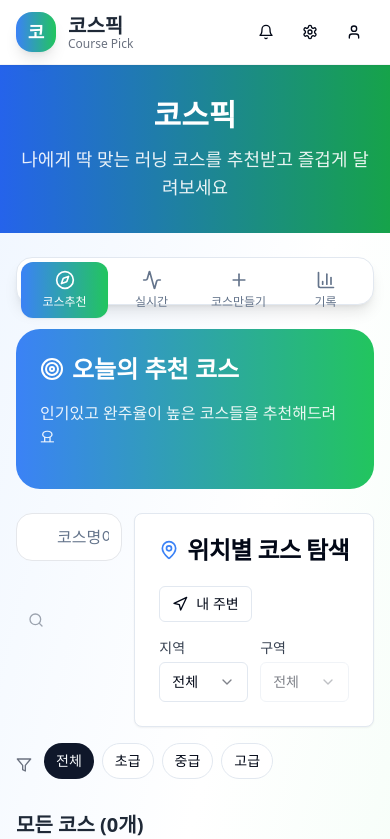
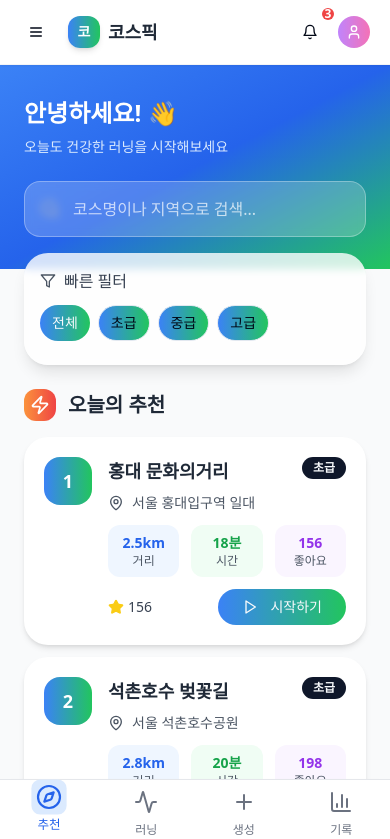
Before and after one commit to yeezy-com/stride-track-explore, a React (Vite) app: page / in a window 390 px wide. Shown: the top 839 px of the page. Built offline with nearby package versions, Linux system fonts and the light colour scheme.

Commit message:
Refactor: Apply app-like UI/UX design
Restructure the UI/UX to align with a mobile application format.

```diff
--- a/src/components/course/CourseRecommendation.tsx
+++ b/src/components/course/CourseRecommendation.tsx
@@ -1,11 +1,10 @@
-
 import React, { useState } from 'react';
 import { Card, CardContent, CardHeader, CardTitle } from '@/components/ui/card';
 import { Button } from '@/components/ui/button';
 import { Badge } from '@/components/ui/badge';
 import { Dialog, DialogContent } from '@/components/ui/dialog';
 import { Input } from '@/components/ui/input';
-import { MapPin, Clock, Heart, Users, Search, Filter, Play, Star, Target } from 'lucide-react';
+import { MapPin, Clock, Heart, Users, Search, Filter, Play, Star, Target, Zap } from 'lucide-react';
 import { ImprovedCourseMap } from './ImprovedCourseMap';
 import { CourseDetail } from './CourseDetail';
 import { LocationFilter } from './LocationFilter';
@@ -44,79 +43,34 @@ export const CourseRecommendation = () => {
     .slice(0, 3);
 
   return (
-    <div className="space-y-6">
-      {/* 추천 섹션 */}
-      <div className="bg-gradient-to-r from-blue-500 to-green-500 rounded-3xl p-6 text-white">
-        <div className="flex items-center gap-2 mb-4">
-          <Target className="w-6 h-6" />
-          <h2 className="text-2xl font-bold">오늘의 추천 코스</h2>
-        </div>
-        <p className="opacity-90 mb-4">인기있고 완주율이 높은 코스들을 추천해드려요</p>
-
-        <div className="grid gap-3">
-          {recommendedCourses.map((course, index) => (
-            <div
-              key={course.id}
-              className="bg-white/20 backdrop-blur-sm rounded-2xl p-4 cursor-pointer hover:bg-white/30 transition-all"
-              onClick={() => setSelectedCourse(course)}
-            >
-              <div className="flex items-center justify-between">
-                <div className="flex items-center gap-3">
-                  <div className="bg-white/30 rounded-full w-8 h-8 flex items-center justify-center">
-                    <span className="text-white font-bold">{index + 1}</span>
-                  </div>
-                  <div>
-                    <h3 className="font-semibold">{course.name}</h3>
-                    <div className="flex items-center gap-2 text-sm opacity-90">
-                      <MapPin className="w-3 h-3" />
-                      {course.location} • {course.distance}km
-                    </div>
-                  </div>
-                </div>
-                <div className="flex items-center gap-2">
-                  <div className="flex items-center gap-1 text-sm">
-                    <Star className="w-4 h-4 fill-yellow-300 text-yellow-300" />
-                    <span>{course.likes}</span>
-                  </div>
-                  <Button
-                    size="sm"
-                    variant="secondary"
-                    className="rounded-full bg-white/30 hover:bg-white/50 text-white border-0"
-                    onClick={(e) => {
-                      e.stopPropagation();
-                      handleStartRunning(course);
-                    }}
-                  >
-                    <Play className="w-3 h-3 mr-1" />
-                    시작
-                  </Button>
-                </div>
-              </div>
-            </div>
-          ))}
-        </div>
+    <div className="h-full overflow-y-auto bg-gray-50">
+      {/* 상단 인사말 섹션 */}
+      <div className="bg-gradient-to-br from-blue-500 via-blue-600 to-green-500 px-6 py-8 text-white">
+        <div className="mb-6">
+          <h1 className="text-2xl font-bold mb-2">안녕하세요! 👋</h1>
+          <p className="text-blue-100 text-sm">오늘도 건강한 러닝을 시작해보세요</p>
         </div>
 
-      {/* 검색 및 필터 */}
-      <div className="space-y-4">
-        <div className="flex gap-3">
-          <div className="relative flex-1">
-            <Search className="absolute left-3 top-1/2 transform -translate-y-1/2 h-4 w-4 text-gray-400" />
+        {/* 검색 바 */}
+        <div className="relative">
+          <Search className="absolute left-4 top-1/2 transform -translate-y-1/2 h-5 w-5 text-gray-400" />
           <Input
             placeholder="코스명이나 지역으로 검색..."
             value={searchTerm}
             onChange={(e) => setSearchTerm(e.target.value)}
-              className="pl-10 rounded-2xl border-gray-200 h-12"
+            className="pl-12 bg-white/20 backdrop-blur-sm border-white/30 text-white placeholder:text-white/70 h-14 rounded-2xl"
           />
         </div>
-          <LocationFilter
-            currentLocation={selectedLocation}
-            onLocationChange={setSelectedLocation}
-          />
       </div>
 
-        <div className="flex items-center gap-3">
-          <Filter className="w-4 h-4 text-gray-500" />
+      <div className="px-6 -mt-4 space-y-6">
+        {/* 빠른 필터 */}
+        <Card className="bg-white/80 backdrop-blur-sm border-0 shadow-lg rounded-3xl">
+          <CardContent className="p-4">
+            <div className="flex items-center gap-2 mb-3">
+              <Filter className="w-4 h-4 text-gray-600" />
+              <span className="font-medium text-gray-700">빠른 필터</span>
+            </div>
             <div className="flex gap-2 overflow-x-auto pb-2">
               {['전체', '초급', '중급', '고급'].map((difficulty) => (
                 <Button
@@ -124,34 +78,131 @@ export const CourseRecommendation = () => {
                   variant={selectedDifficulty === difficulty ? 'default' : 'outline'}
                   size="sm"
                   onClick={() => setSelectedDifficulty(difficulty)}
-                className="rounded-full min-w-fit"
+                  className="rounded-full min-w-fit bg-gradient-to-r from-blue-500 to-green-500 hover:from-blue-600 hover:to-green-600"
                 >
                   {difficulty}
                 </Button>
               ))}
             </div>
+          </CardContent>
+        </Card>
+
+        {/* 오늘의 추천 */}
+        <div>
+          <div className="flex items-center gap-3 mb-4">
+            <div className="w-8 h-8 bg-gradient-to-r from-orange-400 to-red-500 rounded-xl flex items-center justify-center">
+              <Zap className="w-5 h-5 text-white" />
+            </div>
+            <h2 className="text-xl font-bold text-gray-800">오늘의 추천</h2>
+          </div>
+
+          <div className="space-y-3">
+            {recommendedCourses.slice(0, 2).map((course, index) => (
+              <Card
+                key={course.id}
+                className="cursor-pointer hover:shadow-xl transition-all duration-300 border-0 shadow-md rounded-3xl bg-white transform hover:-translate-y-1"
+                onClick={() => setSelectedCourse(course)}
+              >
+                <CardContent className="p-5">
+                  <div className="flex items-start gap-4">
+                    <div className="w-12 h-12 bg-gradient-to-r from-blue-500 to-green-500 rounded-2xl flex items-center justify-center flex-shrink-0">
+                      <span className="text-white font-bold text-lg">{index + 1}</span>
+                    </div>
+                    <div className="flex-1 min-w-0">
+                      <div className="flex items-start justify-between mb-2">
+                        <h3 className="font-bold text-lg text-gray-800 truncate">{course.name}</h3>
+                        <Badge
+                          variant={course.difficulty === '초급' ? 'default' :
+                                 course.difficulty === '중급' ? 'secondary' : 'destructive'}
+                          className="rounded-full ml-2"
+                        >
+                          {course.difficulty}
+                        </Badge>
+                      </div>
+                      <div className="flex items-center gap-2 text-sm text-gray-600 mb-3">
+                        <MapPin className="w-4 h-4" />
+                        <span className="truncate">{course.location}</span>
+                      </div>
+                      <div className="grid grid-cols-3 gap-3 mb-3">
+                        <div className="text-center bg-blue-50 rounded-xl p-2">
+                          <div className="text-sm font-bold text-blue-600">{course.distance}km</div>
+                          <div className="text-xs text-gray-600">거리</div>
+                        </div>
+                        <div className="text-center bg-green-50 rounded-xl p-2">
+                          <div className="text-sm font-bold text-green-600">{course.estimatedTime}</div>
+                          <div className="text-xs text-gray-600">시간</div>
+                        </div>
+                        <div className="text-center bg-purple-50 rounded-xl p-2">
+                          <div className="text-sm font-bold text-purple-600">{course.likes}</div>
+                          <div className="text-xs text-gray-600">좋아요</div>
+                        </div>
+                      </div>
+                      <div className="flex items-center justify-between">
+                        <div className="flex items-center gap-1">
+                          <Star className="w-4 h-4 fill-yellow-400 text-yellow-400" />
+                          <span className="text-sm font-medium text-gray-700">{course.likes}</span>
+                        </div>
+                        <Button
+                          size="sm"
+                          className="rounded-full bg-gradient-to-r from-blue-500 to-green-500 hover:from-blue-600 hover:to-green-600 px-6"
+                          onClick={(e) => {
+                            e.stopPropagation();
+                            handleStartRunning(course);
+                          }}
+                        >
+                          <Play className="w-4 h-4 mr-1" />
+                          시작하기
+                        </Button>
+                      </div>
+                    </div>
+                  </div>
+                </CardContent>
+              </Card>
+            ))}
           </div>
         </div>
 
-      {/* 지도와 코스 리스트 */}
-      <div className="grid grid-cols-1 lg:grid-cols-2 gap-6">
-        <div className="space-y-4">
-          <h3 className="text-xl font-bold text-gray-800">모든 코스 ({filteredCourses.length}개)</h3>
+        {/* 지도 섹션 */}
+        <div>
+          <h3 className="text-lg font-bold text-gray-800 mb-4">코스 지도</h3>
+          <Card className="border-0 shadow-lg rounded-3xl overflow-hidden">
+            <div className="h-64">
+              <ImprovedCourseMap
+                courses={filteredCourses}
+                onCourseSelect={setSelectedCourse}
+              />
+            </div>
+          </Card>
+        </div>
 
-          <div className="space-y-3 max-h-[500px] overflow-y-auto">
+        {/* 모든 코스 리스트 */}
+        <div className="pb-4">
+          <div className="flex items-center justify-between mb-4">
+            <h3 className="text-lg font-bold text-gray-800">모든 코스</h3>
+            <Badge variant="outline" className="rounded-full">
+              {filteredCourses.length}개
+            </Badge>
+          </div>
+
+          <div className="space-y-3">
             {filteredCourses.length === 0 ? (
-              <div className="text-center py-8">
+              <Card className="border-0 shadow-md rounded-3xl">
+                <CardContent className="p-8 text-center">
+                  <div className="w-16 h-16 bg-gray-100 rounded-full flex items-center justify-center mx-auto mb-4">
+                    <Search className="w-8 h-8 text-gray-400" />
+                  </div>
                   <p className="text-gray-500 mb-2">검색 결과가 없습니다</p>
                   <p className="text-sm text-gray-400">다른 조건으로 검색해보세요.</p>
-              </div>
+                </CardContent>
+              </Card>
             ) : (
               filteredCourses.map((course) => (
                 <Card
                   key={course.id}
-                  className="cursor-pointer hover:shadow-lg transition-all duration-200 border-0 shadow-md rounded-2xl bg-white"
+                  className="cursor-pointer hover:shadow-xl transition-all duration-300 border-0 shadow-md rounded-3xl bg-white transform hover:-translate-y-1"
                   onClick={() => setSelectedCourse(course)}
                 >
-                  <CardContent className="p-4">
+                  <CardContent className="p-5">
                     <div className="flex items-start justify-between mb-3">
                       <div className="flex-1">
                         <h4 className="font-semibold text-lg text-gray-800 mb-1">
@@ -225,17 +276,10 @@ export const CourseRecommendation = () => {
             )}
           </div>
         </div>
-
-        <div className="lg:sticky lg:top-24">
-          <ImprovedCourseMap
-            courses={filteredCourses}
-            onCourseSelect={setSelectedCourse}
-          />
-        </div>
       </div>
 
       <Dialog open={!!selectedCourse} onOpenChange={() => setSelectedCourse(null)}>
-        <DialogContent className="max-w-4xl max-h-[90vh] overflow-y-auto rounded-3xl">
+        <DialogContent className="max-w-[95vw] max-h-[90vh] overflow-y-auto rounded-3xl mx-4">
           {selectedCourse && (
             <CourseDetail
               course={selectedCourse}
--- a/src/components/layout/Header.tsx
+++ b/src/components/layout/Header.tsx
@@ -1,31 +1,40 @@
 
 import React from 'react';
 import { Button } from '@/components/ui/button';
-import { User, Bell, Settings } from 'lucide-react';
+import { User, Bell, Menu } from 'lucide-react';
 
 export const Header = () => {
   return (
-    <header className="bg-white/95 backdrop-blur-md border-b border-gray-100 sticky top-0 z-50 shadow-sm">
-      <div className="container mx-auto px-4 py-3 flex items-center justify-between">
+    <header className="bg-white border-b border-gray-100 sticky top-0 z-40 shadow-sm">
+      <div className="px-4 py-3 flex items-center justify-between">
+        {/* 좌측: 메뉴 버튼과 로고 */}
         <div className="flex items-center gap-3">
-          <div className="w-10 h-10 bg-gradient-to-r from-blue-500 to-green-500 rounded-2xl flex items-center justify-center shadow-lg">
-            <span className="text-white font-bold text-lg">코</span>
-          </div>
-          <div>
-            <span className="font-bold text-xl text-gray-800">코스픽</span>
-            <div className="text-xs text-gray-500 -mt-1">Course Pick</div>
+          <Button variant="ghost" size="sm" className="rounded-full w-10 h-10 p-0 lg:hidden">
+            <Menu className="w-5 h-5" />
+          </Button>
+          <div className="flex items-center gap-2">
+            <div className="w-8 h-8 bg-gradient-to-r from-blue-500 to-green-500 rounded-xl flex items-center justify-center shadow-md">
+              <span className="text-white font-bold text-sm">코</span>
+            </div>
+            <div>
+              <span className="font-bold text-lg text-gray-800">코스픽</span>
+            </div>
           </div>
         </div>
 
+        {/* 우측: 알림과 프로필 */}
         <div className="flex items-center gap-1">
-          <Button variant="ghost" size="sm" className="rounded-full w-10 h-10 p-0">
+          <Button variant="ghost" size="sm" className="rounded-full w-10 h-10 p-0 relative">
             <Bell className="w-5 h-5" />
+            {/* 알림 배지 */}
+            <div className="absolute -top-1 -right-1 w-3 h-3 bg-red-500 rounded-full flex items-center justify-center">
+              <span className="text-white text-xs font-bold">3</span>
+            </div>
           </Button>
           <Button variant="ghost" size="sm" className="rounded-full w-10 h-10 p-0">
-            <Settings className="w-5 h-5" />
-          </Button>
-          <Button variant="ghost" size="sm" className="rounded-full w-10 h-10 p-0">
-            <User className="w-5 h-5" />
+            <div className="w-8 h-8 bg-gradient-to-r from-purple-400 to-pink-400 rounded-full flex items-center justify-center">
+              <User className="w-4 h-4 text-white" />
+            </div>
           </Button>
         </div>
       </div>
--- a/src/pages/Index.tsx
+++ b/src/pages/Index.tsx
@@ -5,7 +5,6 @@ import { CourseRecommendation } from '../components/course/CourseRecommendation'
 import { LiveTracking } from '../components/tracking/LiveTracking';
 import { CreateCourse } from '../components/course/CreateCourse';
 import { MyRecords } from '../components/records/MyRecords';
-import { Tabs, TabsContent, TabsList, TabsTrigger } from '@/components/ui/tabs';
 import { Compass, Activity, Plus, BarChart3 } from 'lucide-react';
 
 const Index = () => {
@@ -21,72 +20,63 @@ const Index = () => {
     return () => window.removeEventListener('startRunningWithCourse', handleStartRunning);
   }, []);
 
+  const tabs = [
+    { id: 'recommend', label: '추천', icon: Compass, component: CourseRecommendation },
+    { id: 'track', label: '러닝', icon: Activity, component: LiveTracking },
+    { id: 'create', label: '생성', icon: Plus, component: CreateCourse },
+    { id: 'records', label: '기록', icon: BarChart3, component: MyRecords },
+  ];
+
+  const ActiveComponent = tabs.find(tab => tab.id === activeTab)?.component || CourseRecommendation;
+
   return (
-    <div className="min-h-screen bg-gradient-to-br from-blue-50 via-white to-green-50">
+    <div className="min-h-screen bg-gray-50 flex flex-col">
       <Header />
 
-      {/* 모바일 친화적인 히어로 섹션 */}
-      <div className="bg-gradient-to-r from-blue-600 to-green-600 text-white py-8">
-        <div className="container mx-auto px-4 text-center">
-          <h1 className="text-3xl md:text-4xl font-bold mb-3">
-            코스픽
-          </h1>
-          <p className="text-lg opacity-90 max-w-md mx-auto">
-            나에게 딱 맞는 러닝 코스를 추천받고 즐겁게 달려보세요
-          </p>
+      {/* 메인 컨텐츠 */}
+      <main className="flex-1 overflow-hidden">
+        <div className="h-full pb-20"> {/* 하단 탭 공간 확보 */}
+          <ActiveComponent />
+        </div>
+      </main>
+
+      {/* 하단 탭 네비게이션 */}
+      <div className="fixed bottom-0 left-0 right-0 bg-white border-t border-gray-200 shadow-lg z-50">
+        <div className="grid grid-cols-4 h-16">
+          {tabs.map((tab) => {
+            const Icon = tab.icon;
+            const isActive = activeTab === tab.id;
+
+            return (
+              <button
+                key={tab.id}
+                onClick={() => setActiveTab(tab.id)}
+                className={`flex flex-col items-center justify-center gap-1 transition-all duration-200 ${
+                  isActive
+                    ? 'text-blue-600'
+                    : 'text-gray-500'
+                }`}
+              >
+                <div className={`p-1 rounded-lg transition-all duration-200 ${
+                  isActive
+                    ? 'bg-blue-100 scale-110'
+                    : 'hover:bg-gray-100'
+                }`}>
+                  <Icon className="w-6 h-6" />
+                </div>
+                <span className={`text-xs font-medium transition-all duration-200 ${
+                  isActive ? 'scale-105' : ''
+                }`}>
+                  {tab.label}
+                </span>
+                {isActive && (
+                  <div className="w-4 h-0.5 bg-blue-600 rounded-full mt-1"></div>
+                )}
+              </button>
+            );
+          })}
         </div>
       </div>
-
-      <main className="container mx-auto px-4 py-6">
-        <Tabs value={activeTab} onValueChange={setActiveTab} className="w-full">
-          <TabsList className="grid w-full grid-cols-4 mb-6 h-12 rounded-2xl bg-white shadow-lg border">
-            <TabsTrigger
-              value="recommend"
-              className="flex flex-col items-center gap-1 py-2 rounded-xl data-[state=active]:bg-gradient-to-r data-[state=active]:from-blue-500 data-[state=active]:to-green-500 data-[state=active]:text-white"
-            >
-              <Compass className="w-5 h-5" />
-              <span className="text-xs font-medium">코스추천</span>
-            </TabsTrigger>
-            <TabsTrigger
-              value="track"
-              className="flex flex-col items-center gap-1 py-2 rounded-xl data-[state=active]:bg-gradient-to-r data-[state=active]:from-blue-500 data-[state=active]:to-green-500 data-[state=active]:text-white"
-            >
-              <Activity className="w-5 h-5" />
-              <span className="text-xs font-medium">실시간</span>
-            </TabsTrigger>
-            <TabsTrigger
-              value="create"
-              className="flex flex-col items-center gap-1 py-2 rounded-xl data-[state=active]:bg-gradient-to-r data-[state=active]:from-blue-500 data-[state=active]:to-green-500 data-[state=active]:text-white"
-            >
-              <Plus className="w-5 h-5" />
-              <span className="text-xs font-medium">코스만들기</span>
-            </TabsTrigger>
-            <TabsTrigger
-              value="records"
-              className="flex flex-col items-center gap-1 py-2 rounded-xl data-[state=active]:bg-gradient-to-r data-[state=active]:from-blue-500 data-[state=active]:to-green-500 data-[state=active]:text-white"
-            >
-              <BarChart3 className="w-5 h-5" />
-              <span className="text-xs font-medium">기록</span>
-            </TabsTrigger>
-          </TabsList>
-
-          <TabsContent value="recommend" className="mt-0">
-            <CourseRecommendation />
-          </TabsContent>
-
-          <TabsContent value="track" className="mt-0">
-            <LiveTracking />
-          </TabsContent>
-
-          <TabsContent value="create" className="mt-0">
-            <CreateCourse />
-          </TabsContent>
-
-          <TabsContent value="records" className="mt-0">
-            <MyRecords />
-          </TabsContent>
-        </Tabs>
-      </main>
     </div>
   );
 };
```
Lines whose indentation alone changed are shown as unchanged.
